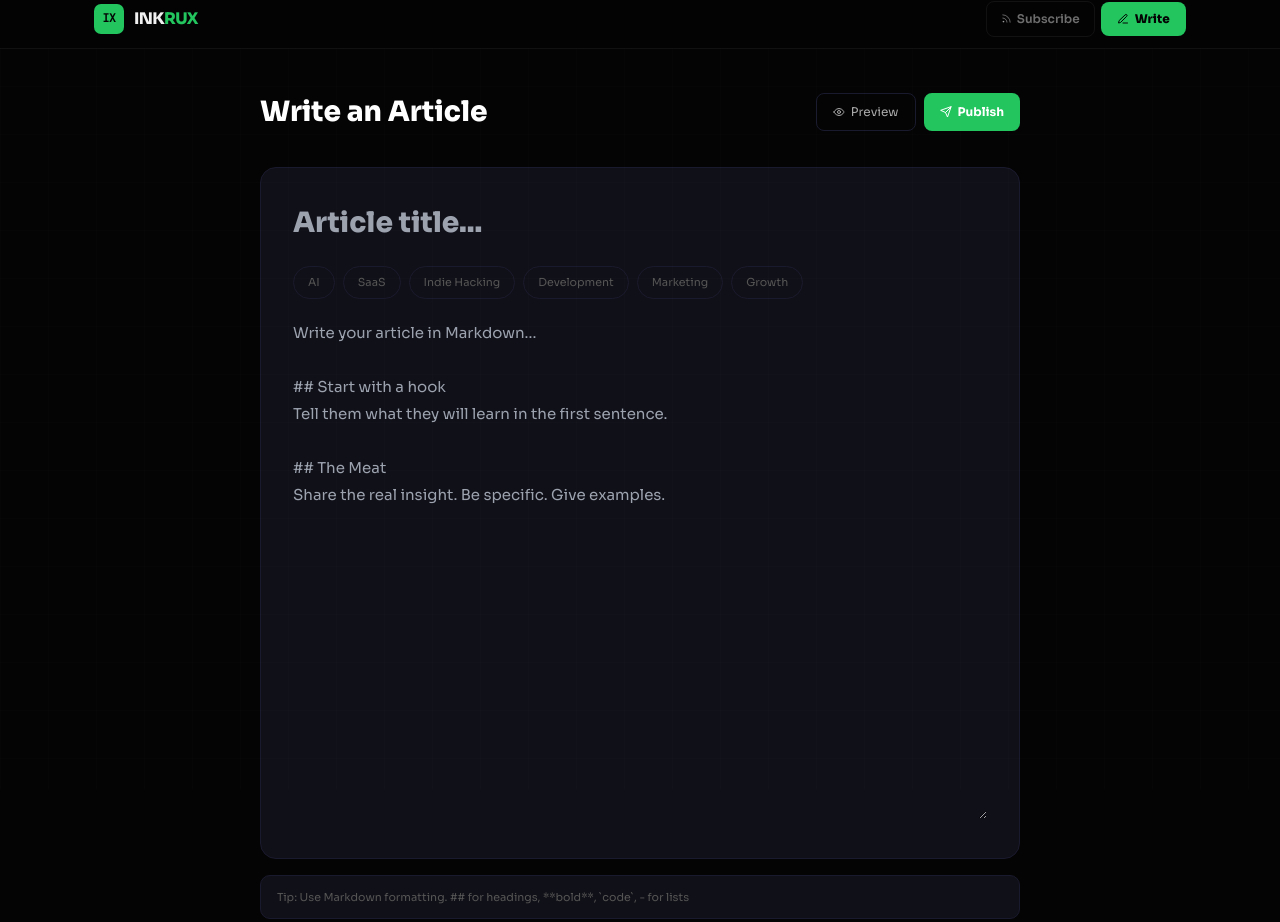
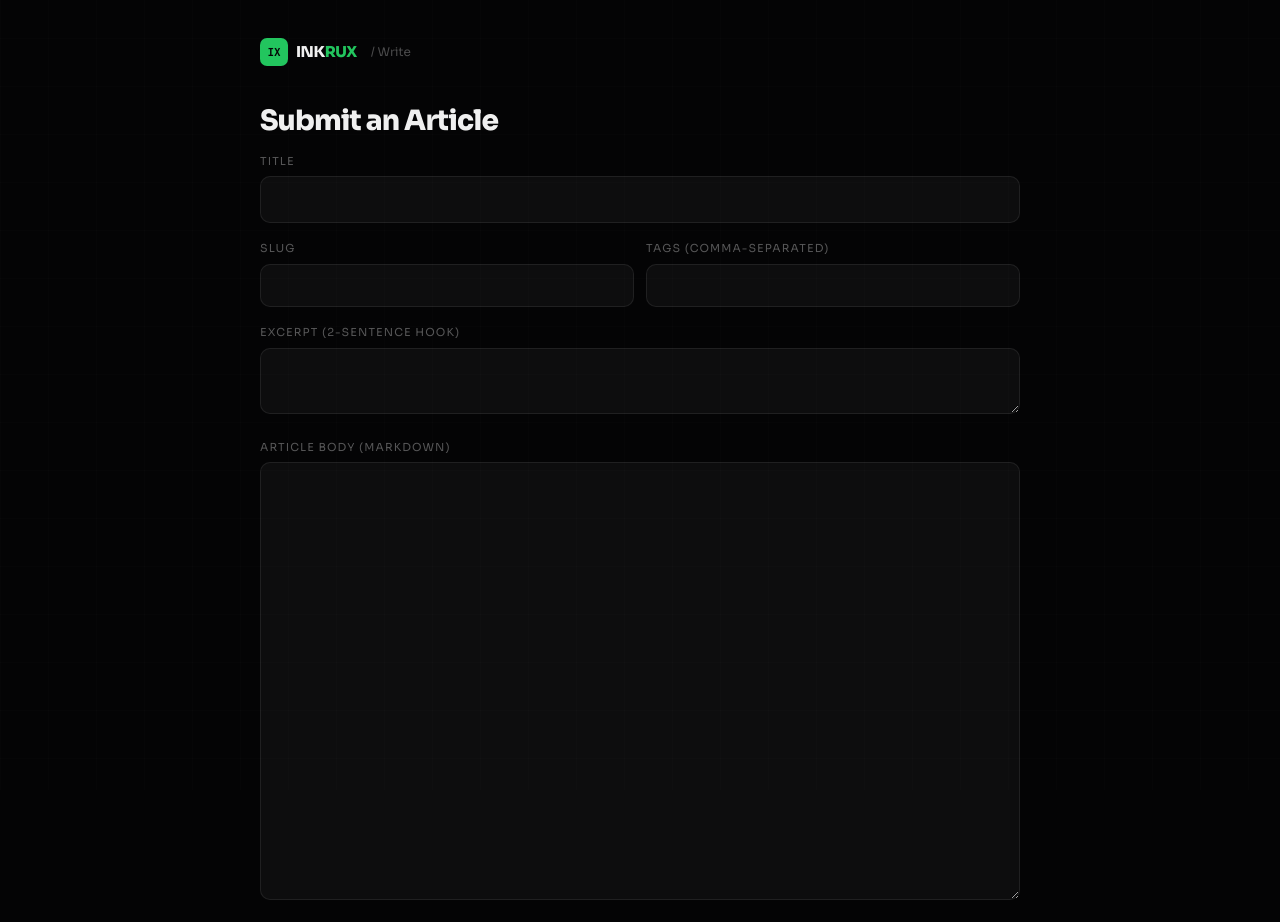
Before and after one commit to RajatDatta5315/inkrux, a Next.js app: page /write in a window 1280 px wide. Shown: the part 10-932 px from the top of the page. Built offline with nearby package versions, Linux system fonts and the light colour scheme.

Commit message:
feat: add /write page - receives RYDEN article via URL params, review + copy to publish

```diff
--- a/app/write/page.tsx
+++ b/app/write/page.tsx
@@ -1,87 +1,120 @@
 'use client';
-import { useState } from 'react';
-import Navbar from '../../components/Navbar';
-import { Send, Eye, Edit3 } from 'lucide-react';
+import { useEffect, useState, Suspense } from 'react';
+import { useSearchParams } from 'next/navigation';
 
-const TAGS = ['AI', 'SaaS', 'Indie Hacking', 'Development', 'Marketing', 'Growth'];
+function WriteContent() {
+  const params = useSearchParams();
+  const [title, setTitle] = useState('');
+  const [slug, setSlug] = useState('');
+  const [excerpt, setExcerpt] = useState('');
+  const [body, setBody] = useState('');
+  const [tags, setTags] = useState('');
+  const [submitted, setSubmitted] = useState(false);
 
-export default function WritePage() {
-  const [title, setTitle] = useState('');
-  const [content, setContent] = useState('');
-  const [tag, setTag] = useState('');
-  const [preview, setPreview] = useState(false);
-  const [status, setStatus] = useState('');
+  useEffect(() => {
+    if (params.get('title')) {
+      setTitle(params.get('title') || '');
+      setSlug(params.get('slug') || '');
+      setExcerpt(params.get('excerpt') || '');
+      setBody(params.get('body') || '');
+      setTags(params.get('tags') || '');
+    }
+  }, [params]);
 
-  const handlePublish = async () => {
-    if (!title || !content || !tag) { setStatus('Fill all fields'); return; }
-    setStatus('publishing');
-    try {
-      const res = await fetch('/api/articles', {
-        method: 'POST',
-        headers: { 'Content-Type': 'application/json' },
-        body: JSON.stringify({ title, content, tag })
-      });
-      setStatus(res.ok ? 'published' : 'error');
-    } catch { setStatus('error'); }
+  const copyAll = () => {
+    const full = `---\ntitle: ${title}\nslug: ${slug}\nexcerpt: ${excerpt}\ntags: [${tags}]\n---\n\n${body}`;
+    const ta = document.createElement('textarea');
+    ta.value = full;
+    ta.style.position = 'fixed';
+    ta.style.opacity = '0';
+    document.body.appendChild(ta);
+    ta.select();
+    document.execCommand('copy');
+    document.body.removeChild(ta);
+    setSubmitted(true);
+    setTimeout(() => setSubmitted(false), 3000);
   };
 
   return (
-    <div style={{ minHeight: '100vh', background: '#040405' }}>
-      <Navbar />
-      <div style={{ maxWidth: '800px', margin: '0 auto', padding: '40px 20px' }}>
-        <div style={{ display: 'flex', justifyContent: 'space-between', alignItems: 'center', marginBottom: '32px' }}>
-          <h1 style={{ fontSize: '28px', fontWeight: 900, color: '#fff', margin: 0 }}>Write an Article</h1>
-          <div style={{ display: 'flex', gap: '8px' }}>
-            <button onClick={() => setPreview(!preview)}
-              style={{ display: 'flex', alignItems: 'center', gap: '6px', padding: '8px 16px', border: '1px solid #1a1a2e', borderRadius: '8px', background: 'transparent', color: '#aaa', fontSize: '12px', cursor: 'pointer', fontFamily: "'Sora',sans-serif" }}>
-              {preview ? <><Edit3 size={12} /> Edit</> : <><Eye size={12} /> Preview</>}
-            </button>
-            <button onClick={handlePublish}
-              style={{ display: 'flex', alignItems: 'center', gap: '6px', padding: '8px 16px', background: '#22c55e', borderRadius: '8px', border: 'none', color: '#fff', fontSize: '12px', fontWeight: 700, cursor: 'pointer', fontFamily: "'Sora',sans-serif" }}>
-              <Send size={12} /> {status === 'publishing' ? 'Publishing...' : status === 'published' ? '✓ Published!' : 'Publish'}
+    <div style={{ minHeight: '100vh', background: '#040405', fontFamily: "'Sora', sans-serif", padding: '48px 24px' }}>
+      <link href="https://fonts.googleapis.com/css2?family=Sora:wght@400;600;700;800&family=JetBrains+Mono:wght@400;500&display=swap" rel="stylesheet" />
+      <div style={{ maxWidth: 760, margin: '0 auto' }}>
+        <div style={{ display: 'flex', alignItems: 'center', gap: 10, marginBottom: 32 }}>
+          <a href="/" style={{ textDecoration: 'none', display: 'flex', alignItems: 'center', gap: 8 }}>
+            <div style={{ width: 28, height: 28, background: '#22c55e', borderRadius: 7, display: 'flex', alignItems: 'center', justifyContent: 'center', fontSize: 11, fontWeight: 700, color: '#040405', fontFamily: "'JetBrains Mono', monospace" }}>IX</div>
+            <span style={{ fontSize: 15, fontWeight: 800, color: '#f0f0f0', letterSpacing: '-0.03em' }}>INK<span style={{ color: '#22c55e' }}>RUX</span></span>
+          </a>
+          <span style={{ fontSize: 12, color: 'rgba(240,240,240,0.3)', marginLeft: 4 }}>/ Write</span>
+        </div>
+
+        <h1 style={{ fontSize: 28, fontWeight: 800, color: '#f0f0f0', letterSpacing: '-0.03em', marginBottom: 8 }}>
+          {title ? '✅ Article received from RYDEN' : 'Submit an Article'}
+        </h1>
+        {title && <p style={{ fontSize: 13, color: 'rgba(240,240,240,0.4)', marginBottom: 32 }}>Your RYDEN-generated article is pre-filled below. Review, copy, and add it to the INKRUX codebase.</p>}
+
+        <div style={{ display: 'flex', flexDirection: 'column', gap: 16 }}>
+          <div>
+            <label style={{ fontSize: 11, color: 'rgba(240,240,240,0.35)', letterSpacing: '0.1em', textTransform: 'uppercase', display: 'block', marginBottom: 6 }}>Title</label>
+            <input value={title} onChange={e => setTitle(e.target.value)}
+              style={{ width: '100%', background: 'rgba(255,255,255,0.04)', border: '1px solid rgba(255,255,255,0.08)', borderRadius: 10, padding: '11px 14px', color: '#f0f0f0', fontSize: 14, fontWeight: 700, outline: 'none', fontFamily: 'inherit', boxSizing: 'border-box' }} />
+          </div>
+          <div style={{ display: 'grid', gridTemplateColumns: '1fr 1fr', gap: 12 }}>
+            <div>
+              <label style={{ fontSize: 11, color: 'rgba(240,240,240,0.35)', letterSpacing: '0.1em', textTransform: 'uppercase', display: 'block', marginBottom: 6 }}>Slug</label>
+              <input value={slug} onChange={e => setSlug(e.target.value)}
+                style={{ width: '100%', background: 'rgba(255,255,255,0.04)', border: '1px solid rgba(255,255,255,0.08)', borderRadius: 10, padding: '11px 14px', color: '#f0f0f0', fontSize: 12, outline: 'none', fontFamily: "'JetBrains Mono', monospace", boxSizing: 'border-box' }} />
+            </div>
+            <div>
+              <label style={{ fontSize: 11, color: 'rgba(240,240,240,0.35)', letterSpacing: '0.1em', textTransform: 'uppercase', display: 'block', marginBottom: 6 }}>Tags (comma-separated)</label>
+              <input value={tags} onChange={e => setTags(e.target.value)}
+                style={{ width: '100%', background: 'rgba(255,255,255,0.04)', border: '1px solid rgba(255,255,255,0.08)', borderRadius: 10, padding: '11px 14px', color: '#f0f0f0', fontSize: 12, outline: 'none', fontFamily: 'inherit', boxSizing: 'border-box' }} />
+            </div>
+          </div>
+          <div>
+            <label style={{ fontSize: 11, color: 'rgba(240,240,240,0.35)', letterSpacing: '0.1em', textTransform: 'uppercase', display: 'block', marginBottom: 6 }}>Excerpt (2-sentence hook)</label>
+            <textarea value={excerpt} onChange={e => setExcerpt(e.target.value)} rows={2}
+              style={{ width: '100%', background: 'rgba(255,255,255,0.04)', border: '1px solid rgba(255,255,255,0.08)', borderRadius: 10, padding: '11px 14px', color: '#f0f0f0', fontSize: 13, outline: 'none', fontFamily: 'inherit', resize: 'vertical', boxSizing: 'border-box' }} />
+          </div>
+          <div>
+            <label style={{ fontSize: 11, color: 'rgba(240,240,240,0.35)', letterSpacing: '0.1em', textTransform: 'uppercase', display: 'block', marginBottom: 6 }}>Article Body (Markdown)</label>
+            <textarea value={body} onChange={e => setBody(e.target.value)} rows={20}
+              style={{ width: '100%', background: 'rgba(255,255,255,0.04)', border: '1px solid rgba(255,255,255,0.08)', borderRadius: 10, padding: '14px 16px', color: '#f0f0f0', fontSize: 12, outline: 'none', fontFamily: "'JetBrains Mono', monospace", resize: 'vertical', lineHeight: 1.7, boxSizing: 'border-box' }} />
+          </div>
+
+          <div style={{ display: 'flex', gap: 10 }}>
+            <button onClick={copyAll}
+              style={{ flex: 1, padding: '13px', background: submitted ? 'rgba(34,197,94,0.2)' : 'rgba(34,197,94,0.12)', border: '1px solid rgba(34,197,94,0.3)', borderRadius: 12, color: '#22c55e', fontSize: 14, fontWeight: 800, cursor: 'pointer', fontFamily: 'inherit' }}>
+              {submitted ? '✅ Full Article Copied!' : '📋 Copy Full Article (Frontmatter + Body)'}
             </button>
           </div>
-        </div>
 
-        <div style={{ background: '#101018', border: '1px solid #1a1a2e', borderRadius: '16px', padding: '32px' }}>
-          <input
-            placeholder="Article title..."
-            value={title} onChange={(e) => setTitle(e.target.value)}
-            style={{ width: '100%', background: 'transparent', border: 'none', fontSize: '28px', fontWeight: 900, color: '#fff', outline: 'none', marginBottom: '20px', fontFamily: "'Sora',sans-serif" }}
-          />
-
-          <div style={{ display: 'flex', gap: '8px', marginBottom: '20px', flexWrap: 'wrap' }}>
-            {TAGS.map(t => (
-              <button key={t} onClick={() => setTag(t)}
-                style={{ padding: '6px 14px', borderRadius: '20px', border: `1px solid ${tag === t ? '#22c55e' : '#1a1a2e'}`, background: tag === t ? 'rgba(34,197,94,0.12)' : 'transparent', fontSize: '11px', color: tag === t ? '#22c55e' : '#555', cursor: 'pointer', fontFamily: "'Sora',sans-serif" }}>
-                {t}
-              </button>
-            ))}
+          <div style={{ background: 'rgba(255,255,255,0.02)', border: '1px solid rgba(255,255,255,0.06)', borderRadius: 12, padding: '16px 18px' }}>
+            <div style={{ fontSize: 11, color: 'rgba(240,240,240,0.35)', letterSpacing: '0.08em', textTransform: 'uppercase', marginBottom: 10 }}>To publish this article:</div>
+            <div style={{ display: 'flex', flexDirection: 'column', gap: 8 }}>
+              {[
+                ['1', `Open: inkrux/app/article/${slug || 'your-slug'}/page.tsx`],
+                ['2', 'Copy this article and paste it into the articles array in route.ts'],
+                ['3', 'Also add it to app/api/feed.xml/route.ts for RSS'],
+                ['4', 'git add -A && git commit -m "feat: new article" && git push'],
+                ['5', 'Vercel auto-deploys in ~30 seconds'],
+              ].map(([n, step]) => (
+                <div key={n} style={{ display: 'flex', gap: 10, alignItems: 'flex-start' }}>
+                  <span style={{ width: 18, height: 18, borderRadius: '50%', background: 'rgba(34,197,94,0.1)', display: 'flex', alignItems: 'center', justifyContent: 'center', fontSize: 9, color: '#22c55e', fontWeight: 700, flexShrink: 0, marginTop: 2 }}>{n}</span>
+                  <span style={{ fontSize: 12, color: 'rgba(240,240,240,0.4)', fontFamily: "'JetBrains Mono', monospace", lineHeight: 1.5 }}>{step}</span>
+                </div>
+              ))}
+            </div>
           </div>
-
-          {preview ? (
-            <div style={{ minHeight: '400px', color: '#aaa', lineHeight: 1.8, fontSize: '15px', whiteSpace: 'pre-wrap' }}>
-              {content || <span style={{ color: '#333' }}>Nothing to preview yet...</span>}
-            </div>
-          ) : (
-            <textarea
-              placeholder="Write your article in Markdown...
-
-## Start with a hook
-Tell them what they will learn in the first sentence.
-
-## The Meat
-Share the real insight. Be specific. Give examples."
-              value={content} onChange={(e) => setContent(e.target.value)}
-              style={{ width: '100%', minHeight: '500px', background: 'transparent', border: 'none', color: '#e0e0e0', outline: 'none', fontSize: '15px', lineHeight: 1.8, resize: 'vertical', fontFamily: "'Sora',sans-serif" }}
-            />
-          )}
-        </div>
-
-        <div style={{ marginTop: '16px', padding: '12px 16px', background: '#101018', border: '1px solid #1a1a2e', borderRadius: '10px', fontSize: '11px', color: '#555' }}>
-          Tip: Use Markdown formatting. ## for headings, **bold**, `code`, - for lists
         </div>
       </div>
     </div>
   );
 }
+
+export default function WritePage() {
+  return (
+    <Suspense fallback={<div style={{ background: '#040405', minHeight: '100vh' }} />}>
+      <WriteContent />
+    </Suspense>
+  );
+}
```
